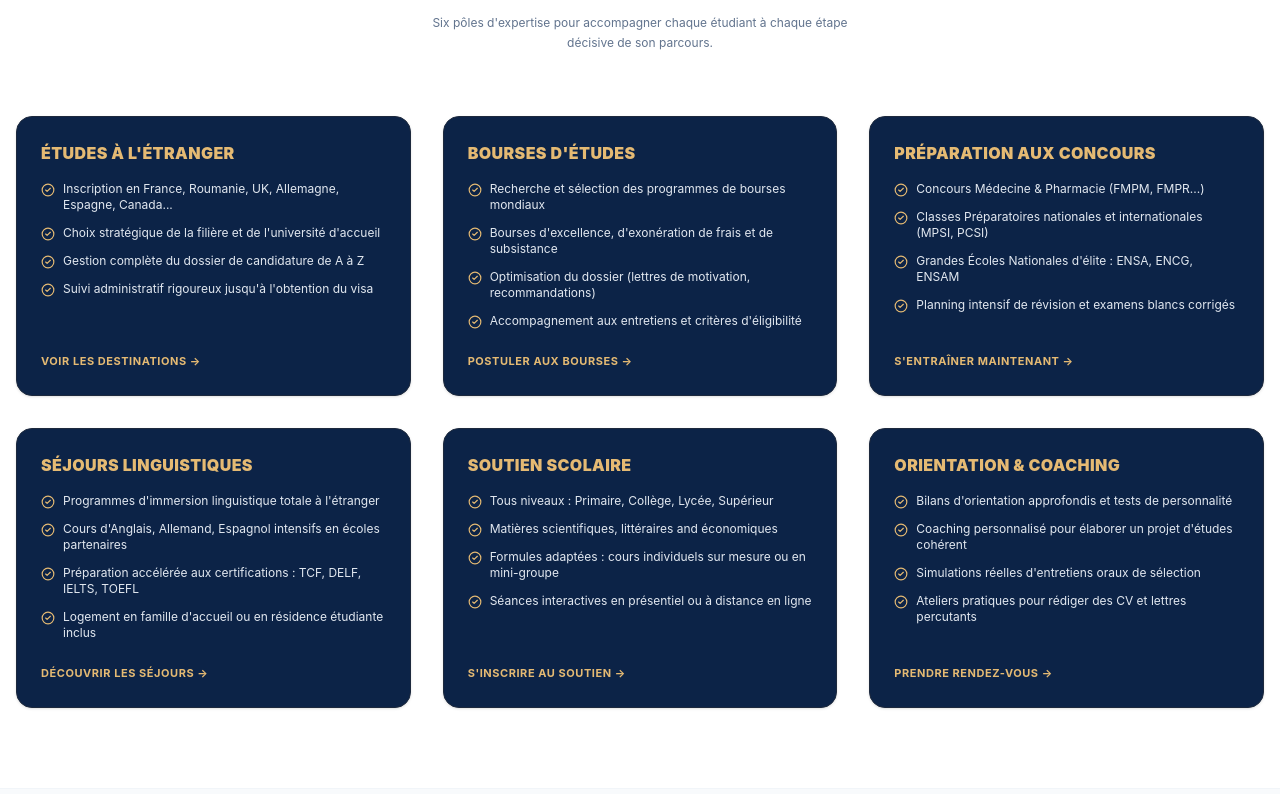
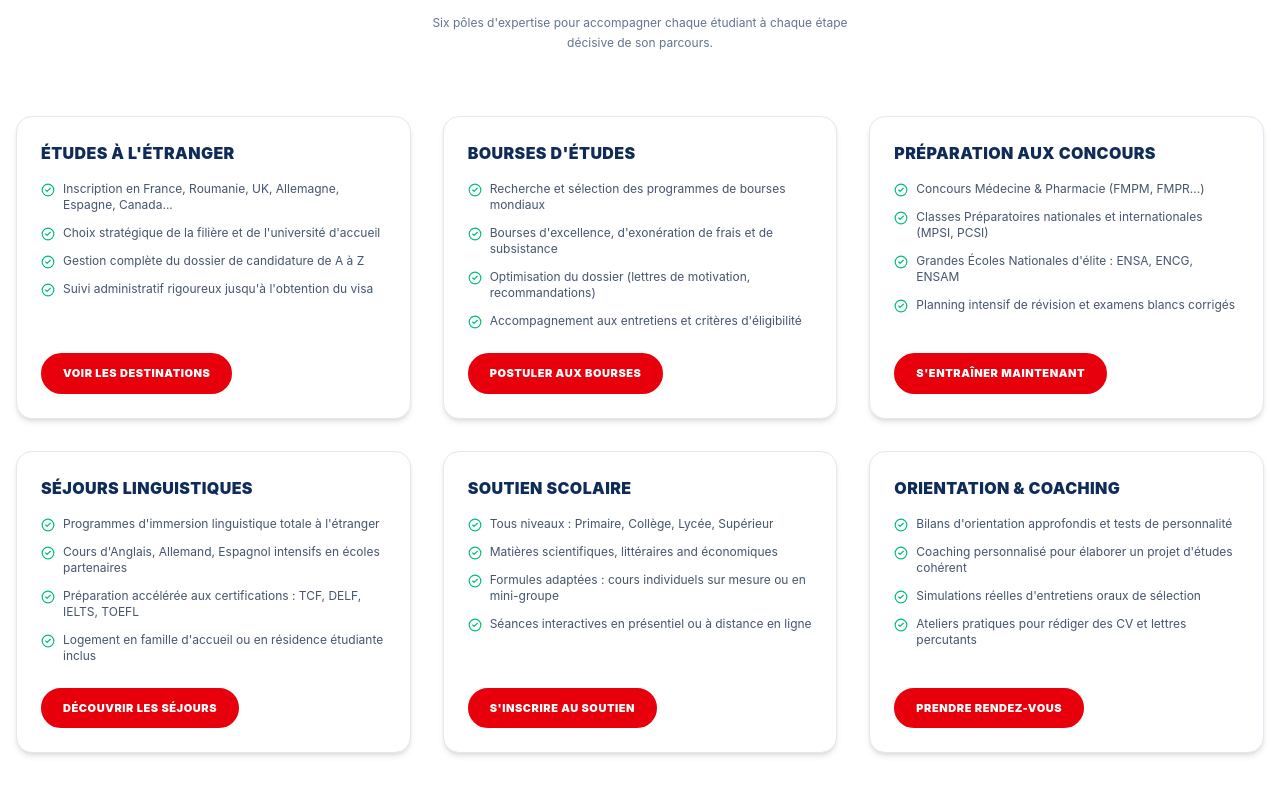
Before and after one commit to saidioumayma8/Attaleb, a React (Vite) app in the folder attaleb-portal/: page / in a window 1280 px wide. Shown: the part 1306-2100 px from the top of the page. Built offline with nearby package versions, Linux system fonts and the light colour scheme.

Commit message:
modification sur les details des preparation des concours

```diff
--- a/attaleb-portal/src/pages/Home.jsx
+++ b/attaleb-portal/src/pages/Home.jsx
@@ -168,115 +168,115 @@ export default function Home() {
         <div className="grid grid-cols-1 md:grid-cols-2 lg:grid-cols-3 gap-8">
 
           {/* Card 1: Études à l'Étranger */}
-          <div className="bg-brand-blueDark rounded-2xl shadow-sm border border-slate-800 p-6 flex flex-col justify-between hover:shadow-lg transition-all duration-300">
+          <div className="bg-white rounded-2xl shadow-md border border-slate-200 p-6 flex flex-col justify-between hover:shadow-lg transition-all duration-300">
             <div className="">
-              <h3 id="etudes-etranger" className="font-black text-base text-brand-gold uppercase tracking-wide mb-4">Études à l'Étranger</h3>
-              <ul className="space-y-3 text-xs text-slate-200">
-                <li className="flex items-start gap-2"><CheckCircle2 size={14} className="text-brand-gold shrink-0 mt-0.5" /> Inscription en France, Roumanie, UK, Allemagne, Espagne, Canada...</li>
-                <li className="flex items-start gap-2"><CheckCircle2 size={14} className="text-brand-gold shrink-0 mt-0.5" /> Choix stratégique de la filière et de l'université d'accueil</li>
-                <li className="flex items-start gap-2"><CheckCircle2 size={14} className="text-brand-gold shrink-0 mt-0.5" /> Gestion complète du dossier de candidature de A à Z</li>
-                <li className="flex items-start gap-2"><CheckCircle2 size={14} className="text-brand-gold shrink-0 mt-0.5" /> Suivi administratif rigoureux jusqu'à l'obtention du visa</li>
+              <h3 id="etudes-etranger" className="font-black text-base text-brand-blue uppercase tracking-wide mb-4">Études à l'Étranger</h3>
+              <ul className="space-y-3 text-xs text-slate-600">
+                <li className="flex items-start gap-2"><CheckCircle2 size={14} className="text-emerald-500 shrink-0 mt-0.5" /> Inscription en France, Roumanie, UK, Allemagne, Espagne, Canada...</li>
+                <li className="flex items-start gap-2"><CheckCircle2 size={14} className="text-emerald-500 shrink-0 mt-0.5" /> Choix stratégique de la filière et de l'université d'accueil</li>
+                <li className="flex items-start gap-2"><CheckCircle2 size={14} className="text-emerald-500 shrink-0 mt-0.5" /> Gestion complète du dossier de candidature de A à Z</li>
+                <li className="flex items-start gap-2"><CheckCircle2 size={14} className="text-emerald-500 shrink-0 mt-0.5" /> Suivi administratif rigoureux jusqu'à l'obtention du visa</li>
               </ul>
             </div>
 
             <div className="">
-              <Link to="/destinations" className="inline-block text-[11px] font-bold text-brand-gold mt-6 hover:underline uppercase tracking-wider text-left">
-                Voir les destinations →
+              <Link to="/destinations" className="inline-flex items-center gap-2 text-[11px] font-black text-white mt-6 bg-red-600 border-2 border-red-600 rounded-full px-5 py-2.5 hover:bg-white hover:text-red-600 hover:border-red-600 hover:shadow-lg hover:shadow-red-200 hover:-translate-y-0.5 transition-all duration-300 uppercase tracking-wider group">
+                Voir les destinations
               </Link>
             </div>
           </div>
 
           {/* Card 2: Bourses d'Études */}
-          <div className="bg-brand-blueDark rounded-2xl shadow-sm border border-slate-800 p-6 flex flex-col justify-between hover:shadow-lg transition-all duration-300">
+          <div className="bg-white rounded-2xl shadow-md border border-slate-200 p-6 flex flex-col justify-between hover:shadow-lg transition-all duration-300">
             <div className="">
-              <h3 id="bourses-etudes" className="font-black text-base text-brand-gold uppercase tracking-wide mb-4">Bourses d'Études</h3>
-              <ul className="space-y-3 text-xs text-slate-200">
-                <li className="flex items-start gap-2"><CheckCircle2 size={14} className="text-brand-gold shrink-0 mt-0.5" /> Recherche et sélection des programmes de bourses mondiaux</li>
-                <li className="flex items-start gap-2"><CheckCircle2 size={14} className="text-brand-gold shrink-0 mt-0.5" /> Bourses d'excellence, d'exonération de frais et de subsistance</li>
-                <li className="flex items-start gap-2"><CheckCircle2 size={14} className="text-brand-gold shrink-0 mt-0.5" /> Optimisation du dossier (lettres de motivation, recommandations)</li>
-                <li className="flex items-start gap-2"><CheckCircle2 size={14} className="text-brand-gold shrink-0 mt-0.5" /> Accompagnement aux entretiens et critères d'éligibilité</li>
+              <h3 id="bourses-etudes" className="font-black text-base text-brand-blue uppercase tracking-wide mb-4">Bourses d'Études</h3>
+              <ul className="space-y-3 text-xs text-slate-600">
+                <li className="flex items-start gap-2"><CheckCircle2 size={14} className="text-emerald-500 shrink-0 mt-0.5" /> Recherche et sélection des programmes de bourses mondiaux</li>
+                <li className="flex items-start gap-2"><CheckCircle2 size={14} className="text-emerald-500 shrink-0 mt-0.5" /> Bourses d'excellence, d'exonération de frais et de subsistance</li>
+                <li className="flex items-start gap-2"><CheckCircle2 size={14} className="text-emerald-500 shrink-0 mt-0.5" /> Optimisation du dossier (lettres de motivation, recommandations)</li>
+                <li className="flex items-start gap-2"><CheckCircle2 size={14} className="text-emerald-500 shrink-0 mt-0.5" /> Accompagnement aux entretiens et critères d'éligibilité</li>
               </ul>
             </div>
 
             <div className="">
-              <Link to="/bourses" className="inline-block text-[11px] font-bold text-brand-gold mt-6 hover:underline uppercase tracking-wider text-left">
-                Postuler aux bourses →
+              <Link to="/bourses" className="inline-flex items-center gap-2 text-[11px] font-black text-white mt-6 bg-red-600 border-2 border-red-600 rounded-full px-5 py-2.5 hover:bg-white hover:text-red-600 hover:border-red-600 hover:shadow-lg hover:shadow-red-200 hover:-translate-y-0.5 transition-all duration-300 uppercase tracking-wider group">
+                Postuler aux bourses
               </Link>
             </div>
           </div>
 
           {/* Card 3: Préparation aux Concours */}
-          <div className="bg-brand-blueDark rounded-2xl shadow-sm border border-slate-800 p-6 flex flex-col justify-between hover:shadow-lg transition-all duration-300">
+          <div className="bg-white rounded-2xl shadow-md border border-slate-200 p-6 flex flex-col justify-between hover:shadow-lg transition-all duration-300">
             <div className="">
-              <h3 id="preparation-concours" className="font-black text-base text-brand-gold uppercase tracking-wide mb-4">Préparation aux Concours</h3>
-              <ul className="space-y-3 text-xs text-slate-200">
-                <li className="flex items-start gap-2"><CheckCircle2 size={14} className="text-brand-gold shrink-0 mt-0.5" /> Concours Médecine & Pharmacie (FMPM, FMPR...)</li>
-                <li className="flex items-start gap-2"><CheckCircle2 size={14} className="text-brand-gold shrink-0 mt-0.5" /> Classes Préparatoires nationales et internationales (MPSI, PCSI)</li>
-                <li className="flex items-start gap-2"><CheckCircle2 size={14} className="text-brand-gold shrink-0 mt-0.5" /> Grandes Écoles Nationales d'élite : ENSA, ENCG, ENSAM</li>
-                <li className="flex items-start gap-2"><CheckCircle2 size={14} className="text-brand-gold shrink-0 mt-0.5" /> Planning intensif de révision et examens blancs corrigés</li>
+              <h3 id="preparation-concours" className="font-black text-base text-brand-blue uppercase tracking-wide mb-4">Préparation aux Concours</h3>
+              <ul className="space-y-3 text-xs text-slate-600">
+                <li className="flex items-start gap-2"><CheckCircle2 size={14} className="text-emerald-500 shrink-0 mt-0.5" /> Concours Médecine & Pharmacie (FMPM, FMPR...)</li>
+                <li className="flex items-start gap-2"><CheckCircle2 size={14} className="text-emerald-500 shrink-0 mt-0.5" /> Classes Préparatoires nationales et internationales (MPSI, PCSI)</li>
+                <li className="flex items-start gap-2"><CheckCircle2 size={14} className="text-emerald-500 shrink-0 mt-0.5" /> Grandes Écoles Nationales d'élite : ENSA, ENCG, ENSAM</li>
+                <li className="flex items-start gap-2"><CheckCircle2 size={14} className="text-emerald-500 shrink-0 mt-0.5" /> Planning intensif de révision et examens blancs corrigés</li>
               </ul>
             </div>
 
             <div className="">
-              <Link to="/concours" className="inline-block text-[11px] font-bold text-brand-gold mt-6 hover:underline uppercase tracking-wider text-left">
-                S'entraîner maintenant →
+              <Link to="/concours" className="inline-flex items-center gap-2 text-[11px] font-black text-white mt-6 bg-red-600 border-2 border-red-600 rounded-full px-5 py-2.5 hover:bg-white hover:text-red-600 hover:border-red-600 hover:shadow-lg hover:shadow-red-200 hover:-translate-y-0.5 transition-all duration-300 uppercase tracking-wider group">
+                S'entraîner maintenant
               </Link>
             </div>
           </div>
 
           {/* Card 4: Séjours Linguistiques */}
-          <div className="bg-brand-blueDark rounded-2xl shadow-sm border border-slate-800 p-6 flex flex-col justify-between hover:shadow-lg transition-all duration-300">
+          <div className="bg-white rounded-2xl shadow-md border border-slate-200 p-6 flex flex-col justify-between hover:shadow-lg transition-all duration-300">
             <div className="">
-              <h3 id="sejours-linguistiques" className="font-black text-base text-brand-gold uppercase tracking-wide mb-4">Séjours Linguistiques</h3>
-              <ul className="space-y-3 text-xs text-slate-200">
-                <li className="flex items-start gap-2"><CheckCircle2 size={14} className="text-brand-gold shrink-0 mt-0.5" /> Programmes d'immersion linguistique totale à l'étranger</li>
-                <li className="flex items-start gap-2"><CheckCircle2 size={14} className="text-brand-gold shrink-0 mt-0.5" /> Cours d'Anglais, Allemand, Espagnol intensifs en écoles partenaires</li>
-                <li className="flex items-start gap-2"><CheckCircle2 size={14} className="text-brand-gold shrink-0 mt-0.5" /> Préparation accélérée aux certifications : TCF, DELF, IELTS, TOEFL</li>
-                <li className="flex items-start gap-2"><CheckCircle2 size={14} className="text-brand-gold shrink-0 mt-0.5" /> Logement en famille d'accueil ou en résidence étudiante inclus</li>
+              <h3 id="sejours-linguistiques" className="font-black text-base text-brand-blue uppercase tracking-wide mb-4">Séjours Linguistiques</h3>
+              <ul className="space-y-3 text-xs text-slate-600">
+                <li className="flex items-start gap-2"><CheckCircle2 size={14} className="text-emerald-500 shrink-0 mt-0.5" /> Programmes d'immersion linguistique totale à l'étranger</li>
+                <li className="flex items-start gap-2"><CheckCircle2 size={14} className="text-emerald-500 shrink-0 mt-0.5" /> Cours d'Anglais, Allemand, Espagnol intensifs en écoles partenaires</li>
+                <li className="flex items-start gap-2"><CheckCircle2 size={14} className="text-emerald-500 shrink-0 mt-0.5" /> Préparation accélérée aux certifications : TCF, DELF, IELTS, TOEFL</li>
+                <li className="flex items-start gap-2"><CheckCircle2 size={14} className="text-emerald-500 shrink-0 mt-0.5" /> Logement en famille d'accueil ou en résidence étudiante inclus</li>
               </ul>
             </div>
 
             <div className="">
-              <Link to="/sejours-linguistiques" className="inline-block text-[11px] font-bold text-brand-gold mt-6 hover:underline uppercase tracking-wider text-left">
-                Découvrir les séjours →
+              <Link to="/sejours-linguistiques" className="inline-flex items-center gap-2 text-[11px] font-black text-white mt-6 bg-red-600 border-2 border-red-600 rounded-full px-5 py-2.5 hover:bg-white hover:text-red-600 hover:border-red-600 hover:shadow-lg hover:shadow-red-200 hover:-translate-y-0.5 transition-all duration-300 uppercase tracking-wider group">
+                Découvrir les séjours
               </Link>
             </div>
           </div>
 
           {/* Card 5: Soutien Scolaire */}
-          <div className="bg-brand-blueDark rounded-2xl shadow-sm border border-slate-800 p-6 flex flex-col justify-between hover:shadow-lg transition-all duration-300">
+          <div className="bg-white rounded-2xl shadow-md border border-slate-200 p-6 flex flex-col justify-between hover:shadow-lg transition-all duration-300">
             <div className="">
-              <h3 id="soutien-scolaire" className="font-black text-base text-brand-gold uppercase tracking-wide mb-4">Soutien Scolaire</h3>
-              <ul className="space-y-3 text-xs text-slate-200">
-                <li className="flex items-start gap-2"><CheckCircle2 size={14} className="text-brand-gold shrink-0 mt-0.5" /> Tous niveaux : Primaire, Collège, Lycée, Supérieur</li>
-                <li className="flex items-start gap-2"><CheckCircle2 size={14} className="text-brand-gold shrink-0 mt-0.5" /> Matières scientifiques, littéraires and économiques</li>
-                <li className="flex items-start gap-2"><CheckCircle2 size={14} className="text-brand-gold shrink-0 mt-0.5" /> Formules adaptées : cours individuels sur mesure ou en mini-groupe</li>
-                <li className="flex items-start gap-2"><CheckCircle2 size={14} className="text-brand-gold shrink-0 mt-0.5" /> Séances interactives en présentiel ou à distance en ligne</li>
+              <h3 id="soutien-scolaire" className="font-black text-base text-brand-blue uppercase tracking-wide mb-4">Soutien Scolaire</h3>
+              <ul className="space-y-3 text-xs text-slate-600">
+                <li className="flex items-start gap-2"><CheckCircle2 size={14} className="text-emerald-500 shrink-0 mt-0.5" /> Tous niveaux : Primaire, Collège, Lycée, Supérieur</li>
+                <li className="flex items-start gap-2"><CheckCircle2 size={14} className="text-emerald-500 shrink-0 mt-0.5" /> Matières scientifiques, littéraires and économiques</li>
+                <li className="flex items-start gap-2"><CheckCircle2 size={14} className="text-emerald-500 shrink-0 mt-0.5" /> Formules adaptées : cours individuels sur mesure ou en mini-groupe</li>
+                <li className="flex items-start gap-2"><CheckCircle2 size={14} className="text-emerald-500 shrink-0 mt-0.5" /> Séances interactives en présentiel ou à distance en ligne</li>
               </ul>
             </div>
 
             <div className="">
-              <Link to="/soutien" className="inline-block text-[11px] font-bold text-brand-gold mt-6 hover:underline uppercase tracking-wider text-left">
-                S'inscrire au soutien →
+              <Link to="/soutien" className="inline-flex items-center gap-2 text-[11px] font-black text-white mt-6 bg-red-600 border-2 border-red-600 rounded-full px-5 py-2.5 hover:bg-white hover:text-red-600 hover:border-red-600 hover:shadow-lg hover:shadow-red-200 hover:-translate-y-0.5 transition-all duration-300 uppercase tracking-wider group">
+                S'inscrire au soutien
               </Link>
             </div>
           </div>
 
           {/* Card 6: Orientation & Coaching */}
-          <div className="bg-brand-blueDark rounded-2xl shadow-sm border border-slate-800 p-6 flex flex-col justify-between hover:shadow-lg transition-all duration-300">
+          <div className="bg-white rounded-2xl shadow-md border border-slate-200 p-6 flex flex-col justify-between hover:shadow-lg transition-all duration-300">
             <div className="">
-              <h3 id="orientation-coaching" className="font-black text-base text-brand-gold uppercase tracking-wide mb-4">Orientation & Coaching</h3>
-              <ul className="space-y-3 text-xs text-slate-200">
-                <li className="flex items-start gap-2"><CheckCircle2 size={14} className="text-brand-gold shrink-0 mt-0.5" /> Bilans d'orientation approfondis et tests de personnalité</li>
-                <li className="flex items-start gap-2"><CheckCircle2 size={14} className="text-brand-gold shrink-0 mt-0.5" /> Coaching personnalisé pour élaborer un projet d'études cohérent</li>
-                <li className="flex items-start gap-2"><CheckCircle2 size={14} className="text-brand-gold shrink-0 mt-0.5" /> Simulations réelles d'entretiens oraux de sélection</li>
-                <li className="flex items-start gap-2"><CheckCircle2 size={14} className="text-brand-gold shrink-0 mt-0.5" /> Ateliers pratiques pour rédiger des CV et lettres percutants</li>
+              <h3 id="orientation-coaching" className="font-black text-base text-brand-blue uppercase tracking-wide mb-4">Orientation & Coaching</h3>
+              <ul className="space-y-3 text-xs text-slate-600">
+                <li className="flex items-start gap-2"><CheckCircle2 size={14} className="text-emerald-500 shrink-0 mt-0.5" /> Bilans d'orientation approfondis et tests de personnalité</li>
+                <li className="flex items-start gap-2"><CheckCircle2 size={14} className="text-emerald-500 shrink-0 mt-0.5" /> Coaching personnalisé pour élaborer un projet d'études cohérent</li>
+                <li className="flex items-start gap-2"><CheckCircle2 size={14} className="text-emerald-500 shrink-0 mt-0.5" /> Simulations réelles d'entretiens oraux de sélection</li>
+                <li className="flex items-start gap-2"><CheckCircle2 size={14} className="text-emerald-500 shrink-0 mt-0.5" /> Ateliers pratiques pour rédiger des CV et lettres percutants</li>
               </ul>
             </div>
 
             <div className="">
-              <Link to="/contact" className="inline-block text-[11px] font-bold text-brand-gold mt-6 hover:underline uppercase tracking-wider text-left">
-                Prendre rendez-vous →
+              <Link to="/contact" className="inline-flex items-center gap-2 text-[11px] font-black text-white mt-6 bg-red-600 border-2 border-red-600 rounded-full px-5 py-2.5 hover:bg-white hover:text-red-600 hover:border-red-600 hover:shadow-lg hover:shadow-red-200 hover:-translate-y-0.5 transition-all duration-300 uppercase tracking-wider group">
+                Prendre rendez-vous
               </Link>
             </div>
           </div>
```
Also changed, not shown: attaleb-portal/src/pages/ConcoursPage.jsx (+34 -61 lines), attaleb-portal/src/pages/SejoursPage.jsx (+0 -27 lines).
